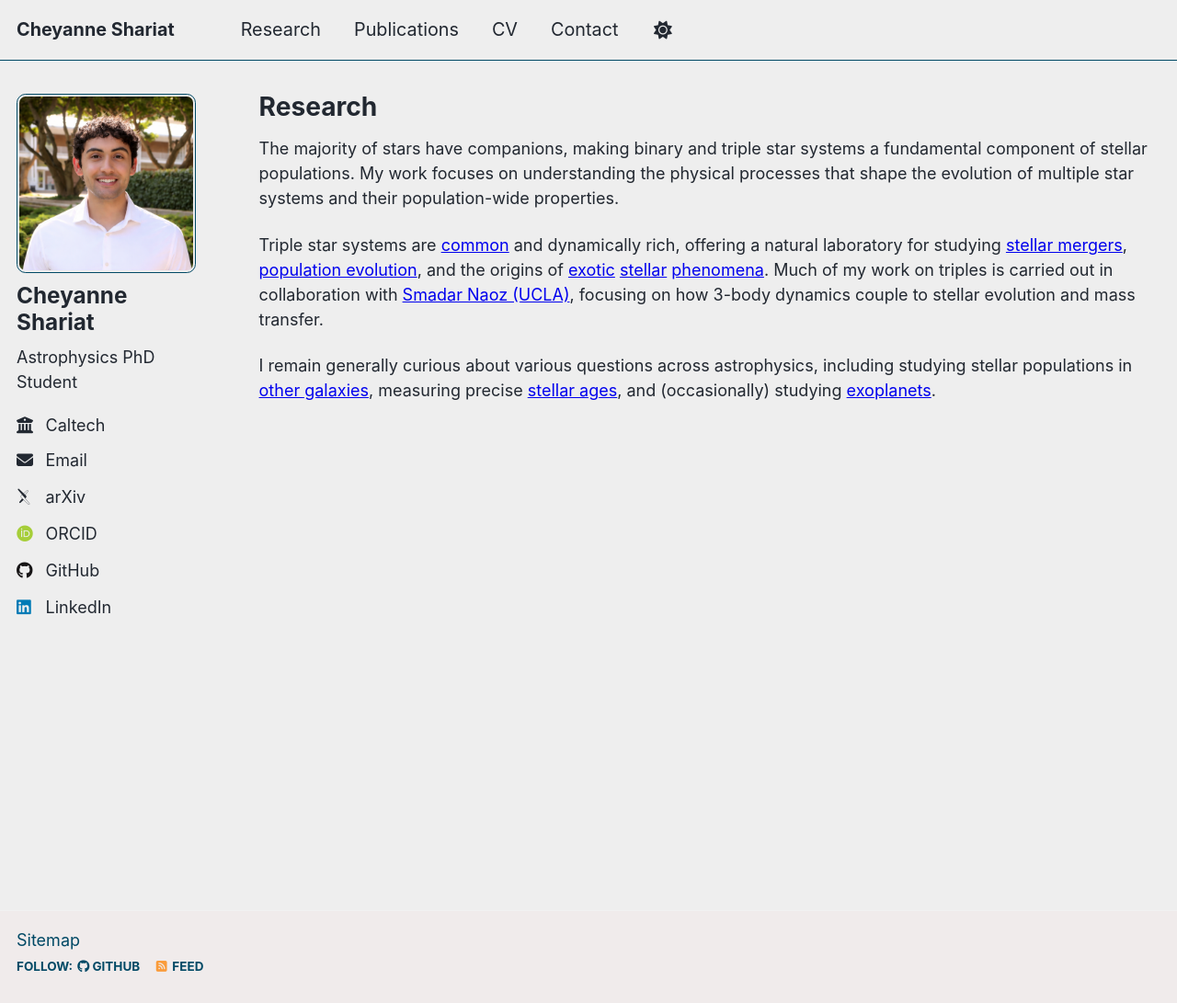
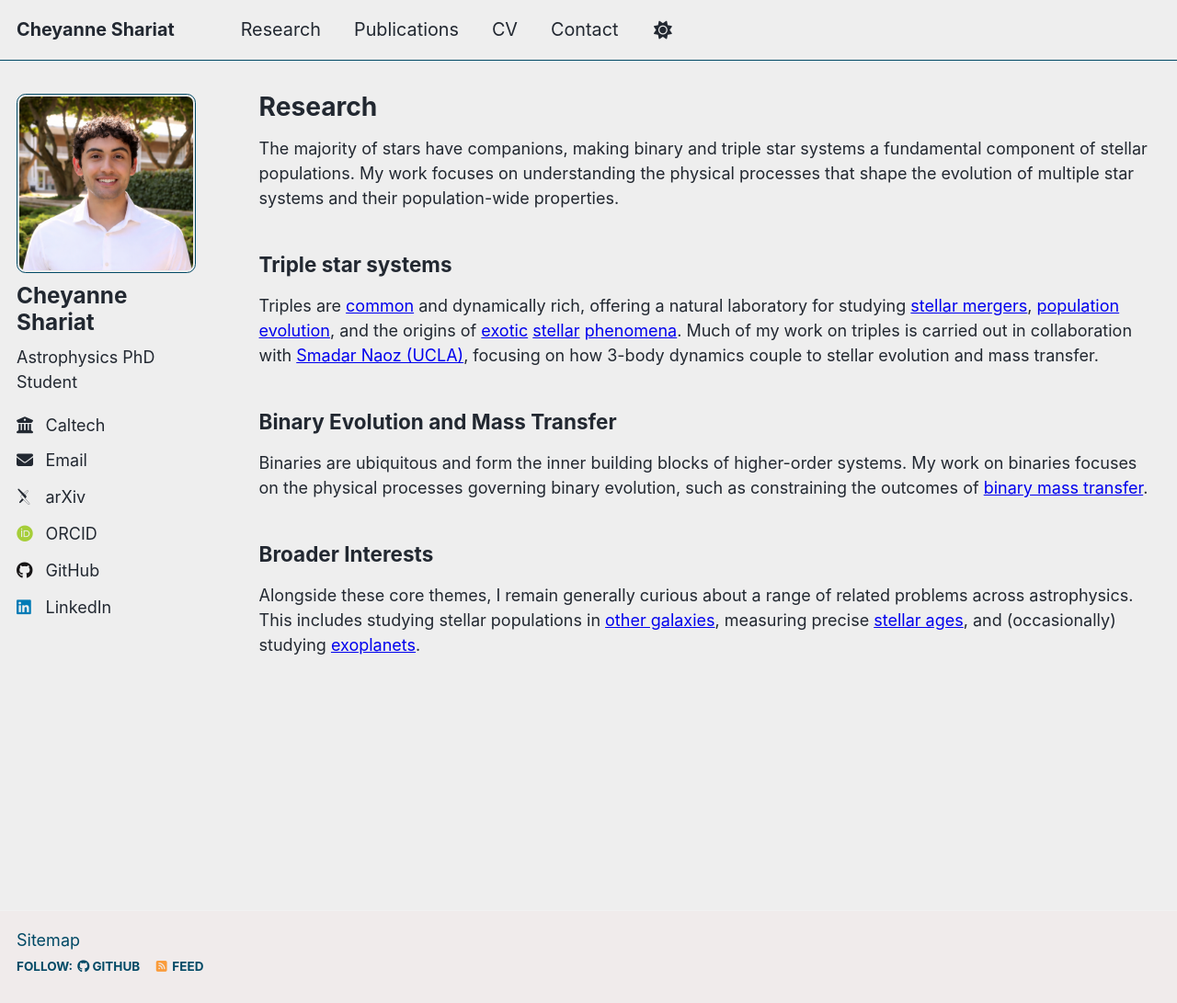
Before and after one commit to cheyanneshariat/cheyanneshariat.github.io, a Jekyll site: the page built from _pages/research.md, in a window 1280 px wide and 1091 px high. Shown: the whole window at 92% size. Built offline with Jekyll 4.4.1, drawn with Linux system fonts in a browser that asks for light colours; some web fonts are replaced; a script that is not in the unit is left out.

Commit message:
Update research.md

```diff
--- a/_pages/research.md
+++ b/_pages/research.md
@@ -10,7 +10,11 @@ author_profile: true
 The majority of stars have companions, making binary and triple star systems a fundamental component of stellar populations.
 My work focuses on understanding the physical processes that shape the evolution of multiple star systems and their population-wide properties.
 
-Triple star systems are [common](https://ui.adsabs.harvard.edu/abs/2025PASP..137i4201S/abstract) and dynamically rich, offering a natural laboratory for studying [stellar mergers](https://ui.adsabs.harvard.edu/abs/2025ApJ...978...47S/abstract), [population evolution](https://ui.adsabs.harvard.edu/abs/2023ApJ...955L..14S/abstract), and the origins of [exotic](https://astrobites.org/2025/12/22/triple-double-do-merging-white-dwarfs-produce-frb-emitting-remnants/) [stellar](https://ui.adsabs.harvard.edu/abs/2025ApJ...983..115S/abstract) [phenomena](https://ui.adsabs.harvard.edu/abs/2025PASP..137g4201S/abstract). Much of my work on triples is carried out in collaboration with [Smadar Naoz (UCLA)](https://snaoz.astro.ucla.edu/), focusing on how 3-body dynamics couple to stellar evolution and mass transfer.
+## Triple star systems
+Triples are [common](https://ui.adsabs.harvard.edu/abs/2025PASP..137i4201S/abstract) and dynamically rich, offering a natural laboratory for studying [stellar mergers](https://ui.adsabs.harvard.edu/abs/2025ApJ...978...47S/abstract), [population evolution](https://ui.adsabs.harvard.edu/abs/2023ApJ...955L..14S/abstract), and the origins of [exotic](https://astrobites.org/2025/12/22/triple-double-do-merging-white-dwarfs-produce-frb-emitting-remnants/) [stellar](https://ui.adsabs.harvard.edu/abs/2025ApJ...983..115S/abstract) [phenomena](https://ui.adsabs.harvard.edu/abs/2025PASP..137g4201S/abstract). Much of my work on triples is carried out in collaboration with [Smadar Naoz (UCLA)](https://snaoz.astro.ucla.edu/), focusing on how 3-body dynamics couple to stellar evolution and mass transfer.
 
+## Binary Evolution and Mass Transfer
+Binaries are ubiquitous and form the inner building blocks of higher-order systems. My work on binaries focuses on the physical processes governing binary evolution, such as constraining the outcomes of [binary mass transfer](https://ui.adsabs.harvard.edu/abs/2026arXiv260100439S/abstract).
 
-I remain generally curious about various questions across astrophysics, including studying stellar populations in [other galaxies](https://ui.adsabs.harvard.edu/abs/2025arXiv250904555S/abstract), measuring precise [stellar ages](https://ui.adsabs.harvard.edu/abs/2025arXiv251008675S/abstract), and (occasionally) studying [exoplanets](https://ui.adsabs.harvard.edu/abs/2024ApJ...964L..13S/abstract).
+## Broader Interests
+Alongside these core themes, I remain generally curious about a range of related problems across astrophysics. This includes studying stellar populations in [other galaxies](https://ui.adsabs.harvard.edu/abs/2025arXiv250904555S/abstract), measuring precise [stellar ages](https://ui.adsabs.harvard.edu/abs/2025arXiv251008675S/abstract), and (occasionally) studying [exoplanets](https://ui.adsabs.harvard.edu/abs/2024ApJ...964L..13S/abstract).
```
